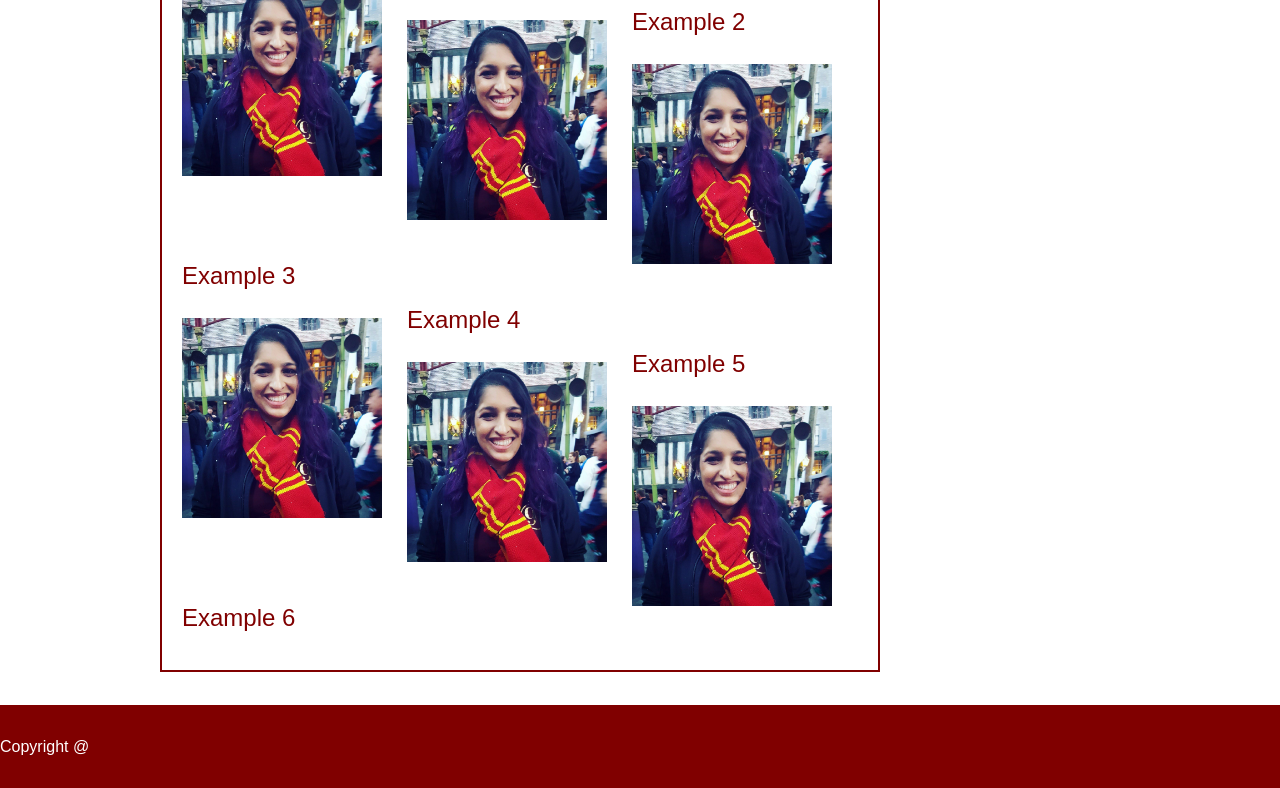
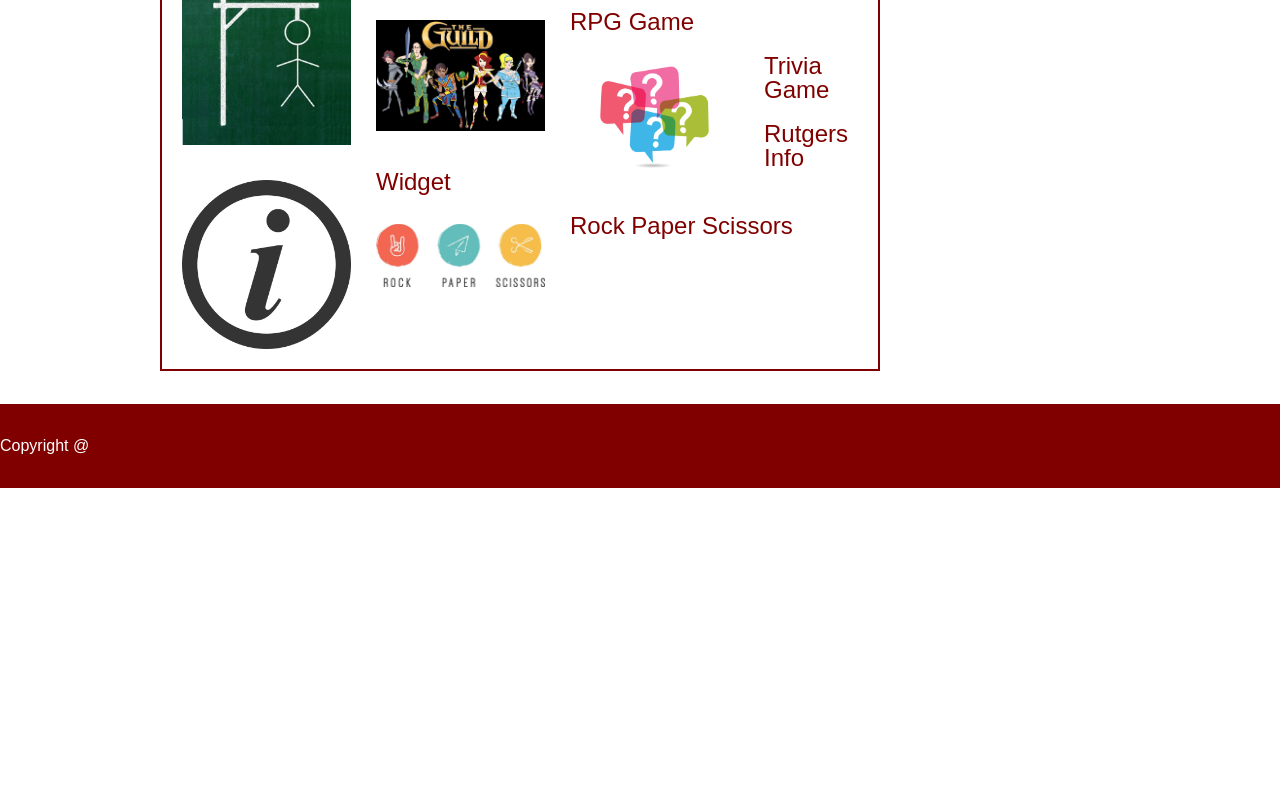
Before and after one commit to SAlidina/Basic-Portfolio, a plain HTML site: page portfolio.html in a window 1280 px wide. Shown: the part 228-1016 px from the top of the page. After the commit the page ends 800 px from the top, so only its background shows below. Drawn offline with Linux system fonts and the light colour scheme.

Commit message:
update portfolio site

```diff
--- a/portfolio.html
+++ b/portfolio.html
@@ -21,33 +21,29 @@
                 <h1>My Portfolio</h1>
 
                 <div class="box">
-                    <img src="assets/ProfilePic.jpg" class="example" alt="Example 1">
-                    <h3>Example 1</h3>
+                    <img src="assets/hangman.jpg" class="example" alt="Example 1">
+                    <h3>Hangman</h3>
                 </div>
 
                 <div class="box">
-                        <img src="assets/ProfilePic.jpg" class="example" alt="Example 2">
-                        <h3>Example 2</h3>
+                        <img src="assets/theguild.png" class="example" alt="RPG Game">
+                        <h3>RPG Game</h3>
                 </div>
 
                 <div class="box">
-                        <img src="assets/ProfilePic.jpg" class="example" alt="Example 3">
-                        <h3>Example 3</h3>
+                        <img src="assets/trivia.png" class="example" alt="Trivia Game">
+                        <h3>Trivia Game</h3>
                 </div>
 
                 <div class="box">
-                        <img src="assets/ProfilePic.jpg" class="example" alt="Example 4">
-                        <h3>Example 4</h3>
+                        <img src="assets/info.png" class="example" alt="Rutgers Info Widget">
+                        <h3>Rutgers Info Widget</h3>
                 </div>
                 <div class="box">
-                        <img src="assets/ProfilePic.jpg" class="example" alt="Example 5">
-                        <h3>Example 5</h3>
+                        <img src="assets/rockpaperscissors.jpeg" class="example" alt="Rock Paper Scissors">
+                        <h3>Rock Paper Scissors</h3>
                 </div>
 
-                <div class="box">
-                        <img src="assets/ProfilePic.jpg" class="example" alt="Example 6">
-                        <h3>Example 6</h3>
-                </div>
 
             </section>
             <section class="rightbox">
--- a/stylesheet/style.css
+++ b/stylesheet/style.css
@@ -104,10 +104,11 @@ h3 {
     width: 20%;
     height: 20%;
 
+
 }
 .example {
-    width: 200px;
-    height: 200px;
+    width: 25%;
+    height: 25%;
     margin-top: 10px;
     float: left;
     margin-right: 25px;
@@ -117,7 +118,7 @@ h3 {
     background: #ffff;
     padding: 30px;
     margin-top: 100px;
-    width: 100%;
+    width:100%;
     max-width: 230px;
     float: right;
     border: 2px solid maroon;
```
Also changed, not shown: assets/hangman.jpg (added), assets/info.png (added), assets/rockpaperscissors.jpeg (added), assets/theguild.png (added), assets/trivia.png (added).
